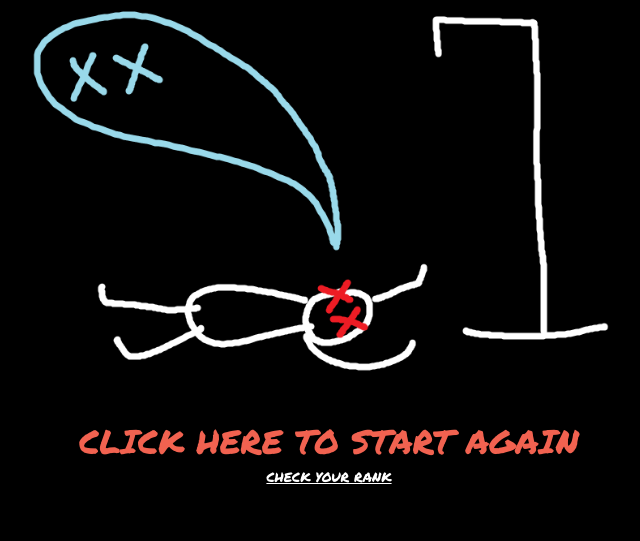
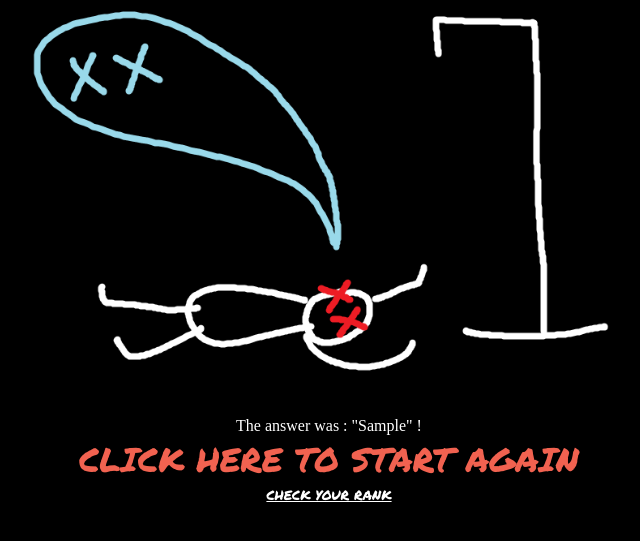
Before and after one commit to menuin/hangman, a Django app: template core/templates/core/game_over.html in a window 1280 px wide. Shown: the part 208-749 px from the top of the page, without its empty margins (311-951 px from the left). Run offline with Django 3.2, Linux system fonts and the light colour scheme; the template is opened without the code that fills it: most values are stand-ins (such as "Sample title", 1, 10 or a date in 2020).

Commit message:
완성입니당

```diff
--- a/core/static/css/main.css
+++ b/core/static/css/main.css
@@ -160,6 +160,10 @@ footer{
     display:block;
     margin:0 auto;
 }
+.theanswerwas {
+    color:white;
+    text-align:center;
+}
 .restart{
     text-align:center;
 }
--- a/core/templates/core/game_over.html
+++ b/core/templates/core/game_over.html
@@ -3,6 +3,7 @@
 
 {% block content %}
     <img class="ending" src="{% static 'images/11.png' %}"><br>
+    <div class="theanswerwas">The answer was : "{{ player.currentWord }}" !</div>
     <div class="restart">
         <a class="restartBtn" type=submit href="{% url 'restart' pk=player.pk %}">CLICK HERE TO START AGAIN</a>
     </div>
```
Also changed, not shown: core/templates/core/play_home.html (+1 -16 lines).
